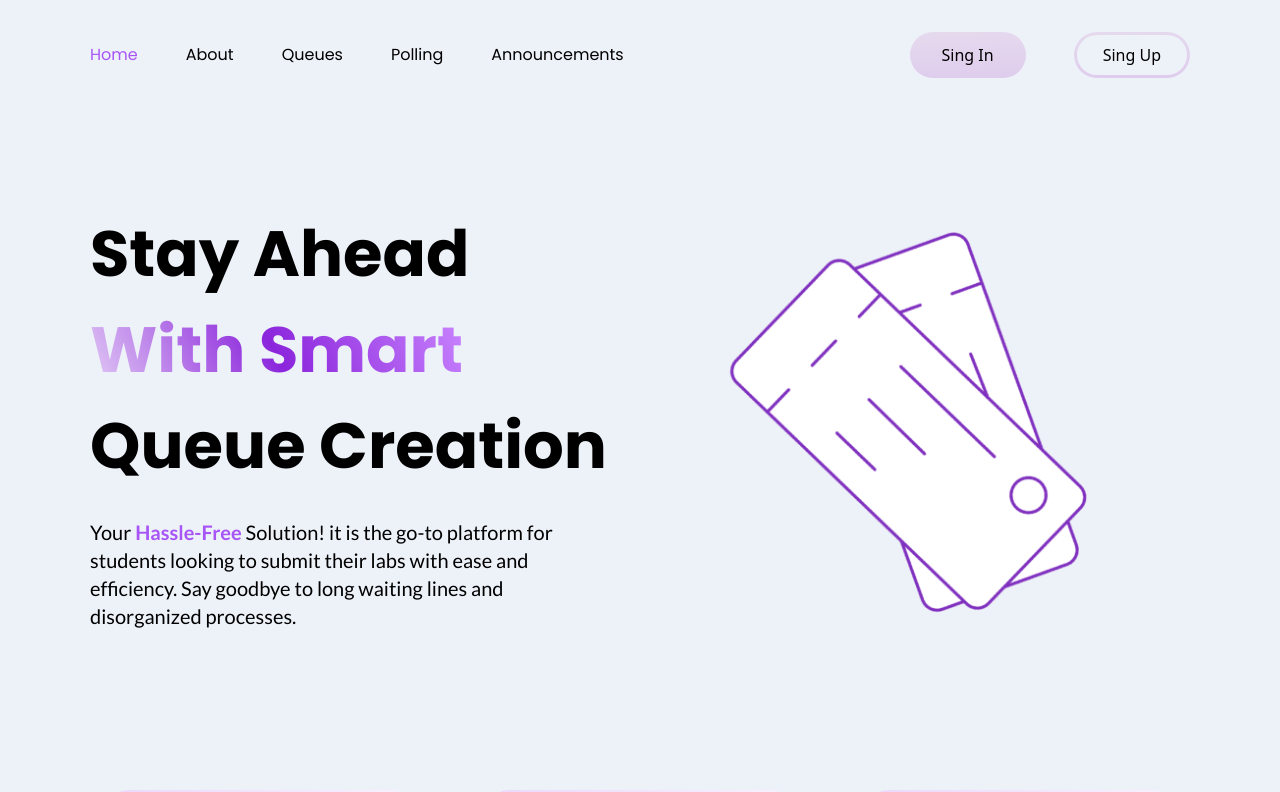
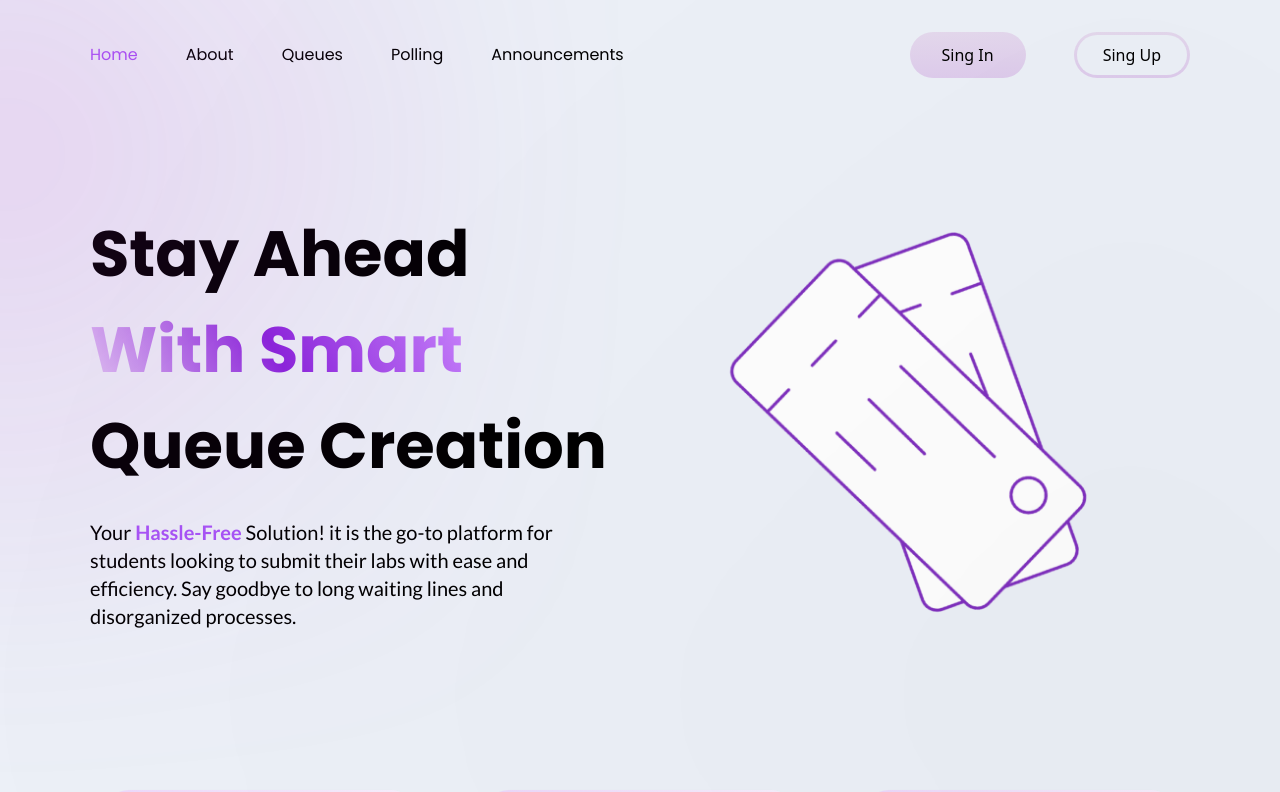
Before and after one commit to GEOFARL/lab-queue, a React (Vite) app in the folder frontend/: page / in a window 1280 px wide. Shown: the top 792 px of the page. Built offline with nearby package versions, Linux system fonts and the light colour scheme.

Commit message:
Add blurred circles

```diff
--- a/frontend/src/layouts/RootLayout.jsx
+++ b/frontend/src/layouts/RootLayout.jsx
@@ -12,7 +12,10 @@ const RootLayout = () => {
       </div>
 
       <div className={`${styles.flexCenter} px-8 md:px-16`}>
-        <div className="w-full xl:max-w-[1100px]">
+        <div className="w-full xl:max-w-[1100px] relative">
+          {/* Background blurred circles */}
+          <div className="w-[269px] h-[269px] bg-fuchsia-600 bg-opacity-80 rounded-full blur-[200px] absolute -top-[90px] -left-[13.5rem] z-0" />
+          <div className="w-[269px] h-[269px] bg-black rounded-full blur-[518px] absolute top-[450px] -right-[75px] z-0" />
           <Outlet />
         </div>
       </div>
```
